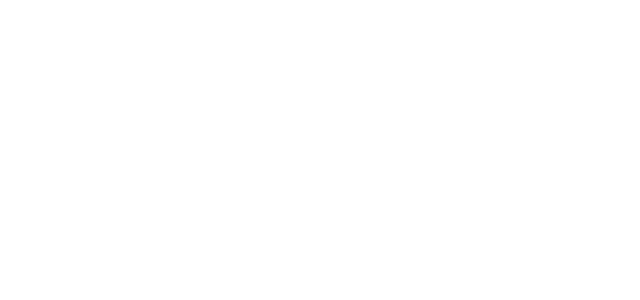
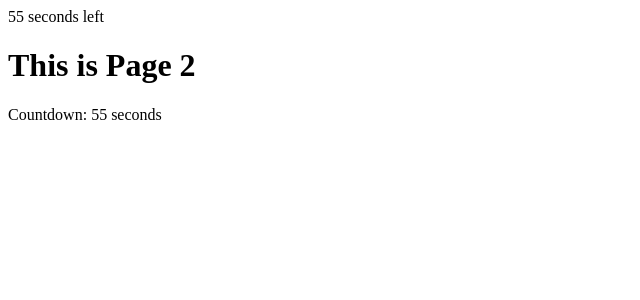
Before and after one commit to 120821/react_test_20230724, a React (Create React App) app: page /page2 in a window 1280 px wide. Before the commit this address had no page. Shown: the top 300 px of the page, without its empty margins (0-640 px from the left). Built offline with nearby package versions, Linux system fonts and the light colour scheme.

Commit message:
增加了计时器，但是计时并没有同步，计时打开页面都是从60倒计时

```diff
--- /dev/null
+++ b/src/components/Countdown.js
@@ -0,0 +1,26 @@
+// src/components/Countdown.js
+
+import React, { useEffect } from 'react';
+import { connect } from 'react-redux';
+
+const Countdown = ({ countdown, decrementCountdown }) => {
+  useEffect(() => {
+    const timer = setInterval(() => {
+      decrementCountdown();
+    }, 1000);
+
+    return () => clearInterval(timer);
+  }, [decrementCountdown]);
+
+  return <div>{countdown} seconds left</div>;
+};
+
+const mapStateToProps = (state) => ({
+  countdown: state.timer.countdown,
+});
+
+const mapDispatchToProps = (dispatch) => ({
+  decrementCountdown: () => dispatch({ type: 'DECREMENT_COUNTDOWN' }),
+});
+
+export default connect(mapStateToProps, mapDispatchToProps)(Countdown);
--- /dev/null
+++ b/src/components/Page1.js
@@ -0,0 +1,17 @@
+// src/components/Page1.js
+
+import React from 'react';
+import { connect } from 'react-redux';
+
+const Page1 = ({ countdown }) => (
+  <div>
+    <h1>This is Page 1</h1>
+    <p>Countdown: {countdown} seconds</p>
+  </div>
+);
+
+const mapStateToProps = (state) => ({
+  countdown: state.timer.countdown,
+});
+
+export default connect(mapStateToProps)(Page1);
--- /dev/null
+++ b/src/components/Page2.js
@@ -0,0 +1,17 @@
+// src/components/Page2.js
+
+import React from 'react';
+import { connect } from 'react-redux';
+
+const Page2 = ({ countdown }) => (
+  <div>
+    <h1>This is Page 2</h1>
+    <p>Countdown: {countdown} seconds</p>
+  </div>
+);
+
+const mapStateToProps = (state) => ({
+  countdown: state.timer.countdown,
+});
+
+export default connect(mapStateToProps)(Page2);
--- a/src/index.js
+++ b/src/index.js
@@ -1,50 +1,67 @@
 //import React from 'react';
 //import ReactDOM from 'react-dom';
-//import { BrowserRouter, Route } from 'react-router-dom'; // 导入 Route 组件
+//import { BrowserRouter, Routes, Route } from 'react-router-dom'; // 导入 Routes 和 Route 组件
+//import { rootReducer } from './reducers';
+//import { createStore } from 'redux';
+//import Countdown from './components/Countdown';
+//import Page1 from './components/Page1';
+//import Page2 from './components/Page2';
 
-////import ReactDOM from 'react-dom/client';
 //import './index.css';
 //import App from './App';
 //import About from './About';
+//import Hi from './Hi';
 //import reportWebVitals from './reportWebVitals';
 
+//const store = createStore(rootReducer);
 //const root = ReactDOM.createRoot(document.getElementById('root'));
 //root.render(
 //  <React.StrictMode>
 //    <BrowserRouter>
-//      <Routes> {[> 包裹所有 Route 组件 <]}
+//      <Countdown />
+//      <Routes> {[> 使用 Routes 组件 <]}
 //        <Route path="/" element={<App />} />
 //        <Route path="/about" element={<About />} />
+//        <Route path="/hi" element={<Hi/>} />
+//        <Route path="/page1" element={<Page1 />} />
+//        <Route path="/page2" element={<Page2 />} />
 //      </Routes>
 //    </BrowserRouter>
-//  </React.StrictMode>
+//  </React.StrictMode>,
 //);
 
-//// If you want to start measuring performance in your app, pass a function
-//// to log results (for example: reportWebVitals(console.log))
-//// or send to an analytics endpoint. Learn more: https://bit.ly/CRA-vitals
 //reportWebVitals();
+
 import React from 'react';
 import ReactDOM from 'react-dom';
-import { BrowserRouter, Routes, Route } from 'react-router-dom'; // 导入 Routes 和 Route 组件
-
-import './index.css';
+import { BrowserRouter, Routes, Route } from 'react-router-dom';
+import { createStore } from 'redux';
+import { Provider } from 'react-redux';
+import { rootReducer } from './reducers';
+import Countdown from './components/Countdown';
+import Page1 from './components/Page1';
+import Page2 from './components/Page2';
 import App from './App';
 import About from './About';
 import Hi from './Hi';
 import reportWebVitals from './reportWebVitals';
 
-const root = ReactDOM.createRoot(document.getElementById('root'));
-root.render(
-  <React.StrictMode>
+const store = createStore(rootReducer);
+
+ReactDOM.render(
+  <Provider store={store}>
     <BrowserRouter>
-      <Routes> {/* 使用 Routes 组件 */}
+      <Countdown />
+      <Routes>
         <Route path="/" element={<App />} />
         <Route path="/about" element={<About />} />
-        <Route path="/hi" element={<Hi/>} />
+        <Route path="/hi" element={<Hi />} />
+        <Route path="/page1" element={<Page1 />} />
+        <Route path="/page2" element={<Page2 />} />
       </Routes>
     </BrowserRouter>
-  </React.StrictMode>,
+  </Provider>,
+  document.getElementById('root')
 );
 
 reportWebVitals();
--- /dev/null
+++ b/src/reducers/index.js
@@ -0,0 +1,9 @@
+// src/reducers/index.js
+
+import { combineReducers } from 'redux';
+import { timerReducer } from './timer';
+
+export const rootReducer = combineReducers({
+  timer: timerReducer,
+  // add other reducers here
+});
--- /dev/null
+++ b/src/reducers/timer.js
@@ -0,0 +1,17 @@
+// src/reducers/timer.js
+
+const initialState = {
+  countdown: 60,
+};
+
+export const timerReducer = (state = initialState, action) => {
+  switch (action.type) {
+    case 'DECREMENT_COUNTDOWN':
+      return {
+        ...state,
+        countdown: state.countdown - 1,
+      };
+    default:
+      return state;
+  }
+};
```
Also changed, not shown: 2 other files (tests, documents, lock files or other folders).
